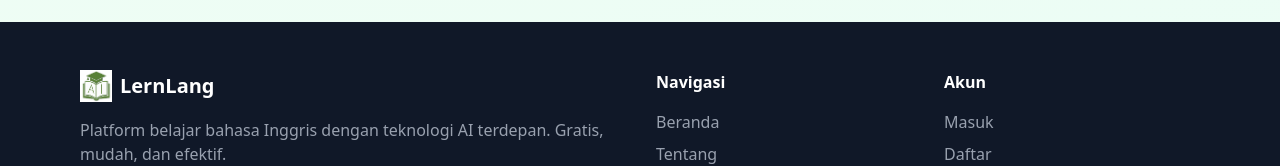
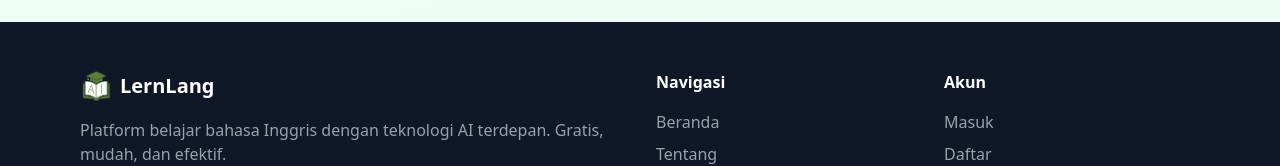
Before and after one commit to Makima-1214/Learnlang, a Next.js app: page / in a window 1280 px wide. Shown: the part 3462-3628 px from the top of the page. Built offline with nearby package versions, Linux system fonts and the light colour scheme; no server answers.

Commit message:
fix: update logo source in LandingPage component

```diff
--- a/app/page.js
+++ b/app/page.js
@@ -438,7 +438,7 @@ export default function LandingPage() {
               <div className="flex items-center gap-2 mb-4">
                 <div className="relative w-8 h-8">
                   <Image
-                    src="/learnlang2.png"
+                    src="/learnlang.png"
                     alt="LernLang Logo"
                     fill
                     className="object-contain"
```
